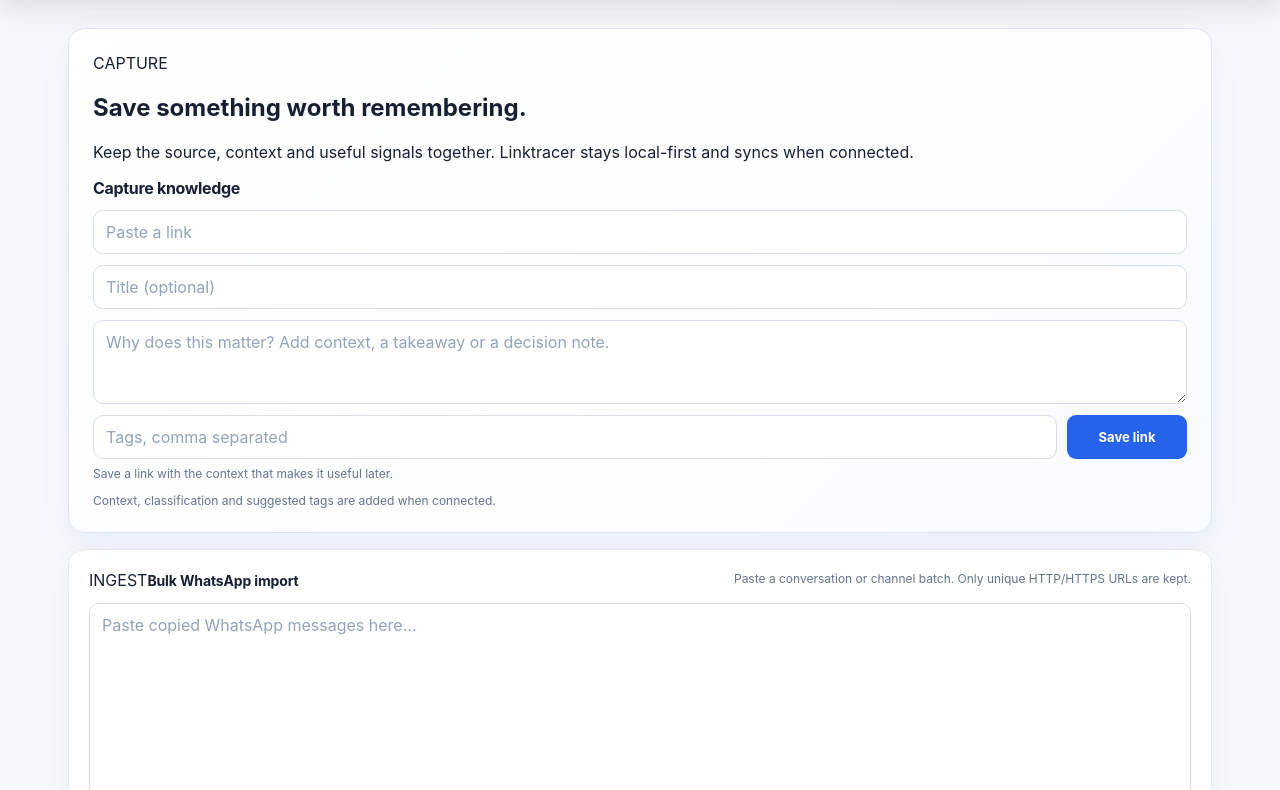
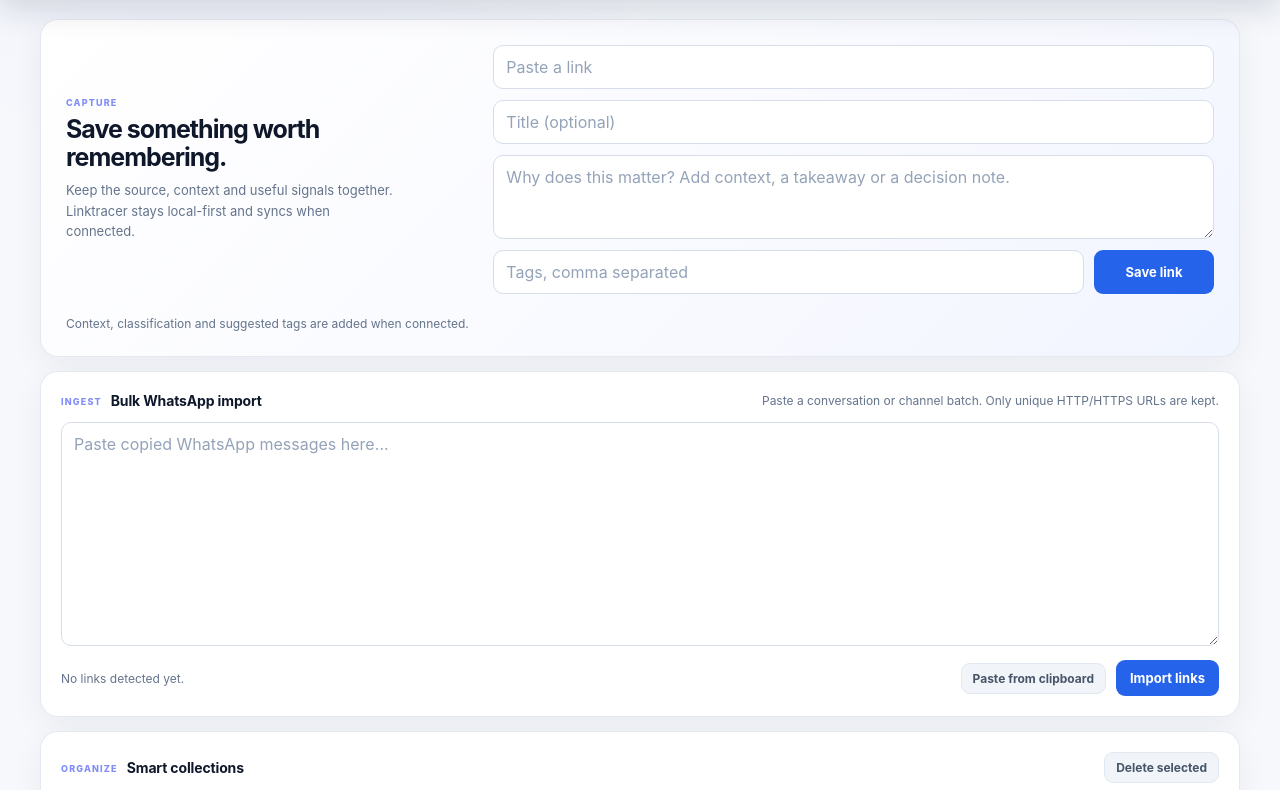
Before and after one commit to sourabhJainR/Linktracer, a website: page public/index.html in a window 1280 px wide. Shown: the part 67-857 px from the top of the page. Drawn offline with Linux system fonts and the light colour scheme.

Commit message:
ui: load modern visual layer

```diff
--- a/public/index.html
+++ b/public/index.html
@@ -7,6 +7,7 @@
   <meta name="description" content="Offline-first personal knowledge system">
   <link rel="manifest" href="/manifest.webmanifest">
   <link rel="stylesheet" href="/styles.css?v=20260916-1">
+  <link rel="stylesheet" href="/modern.css?v=20260916-1">
   <title>Linktracer</title>
 </head>
 <body>
```
